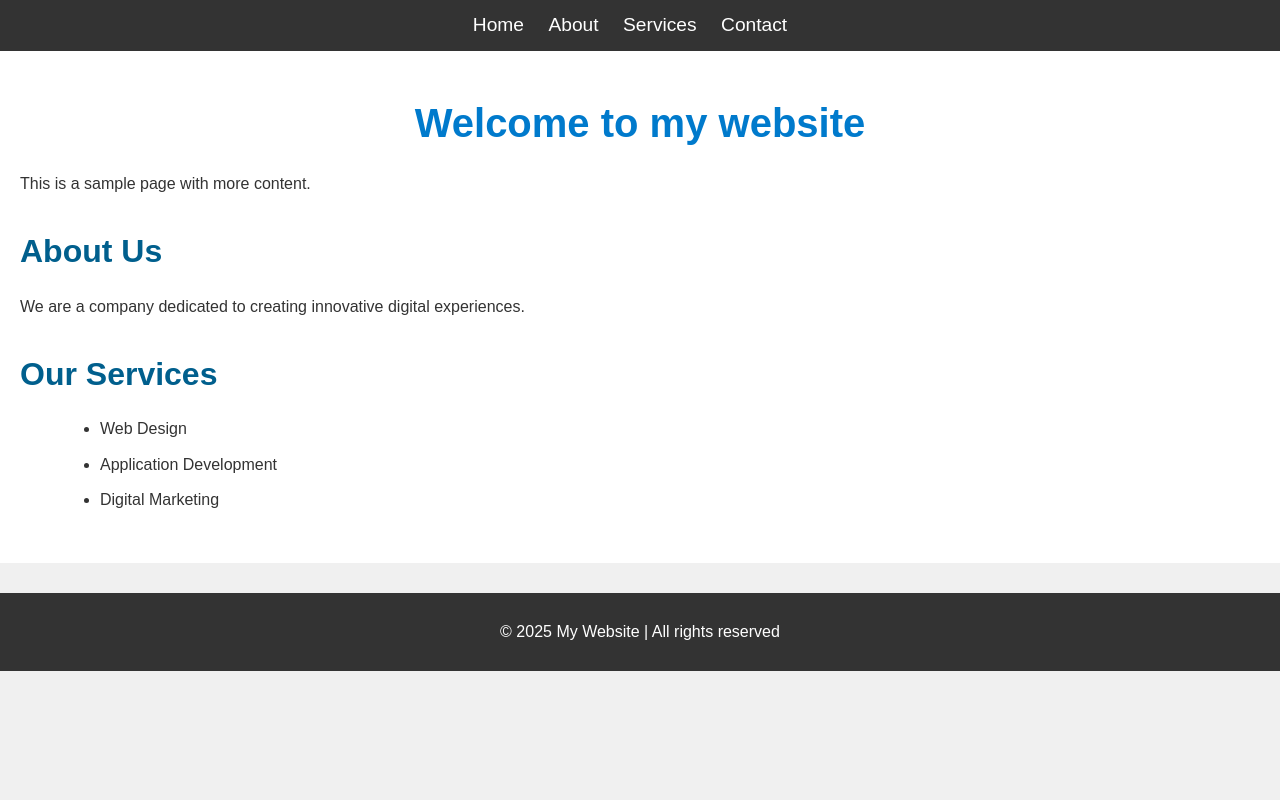
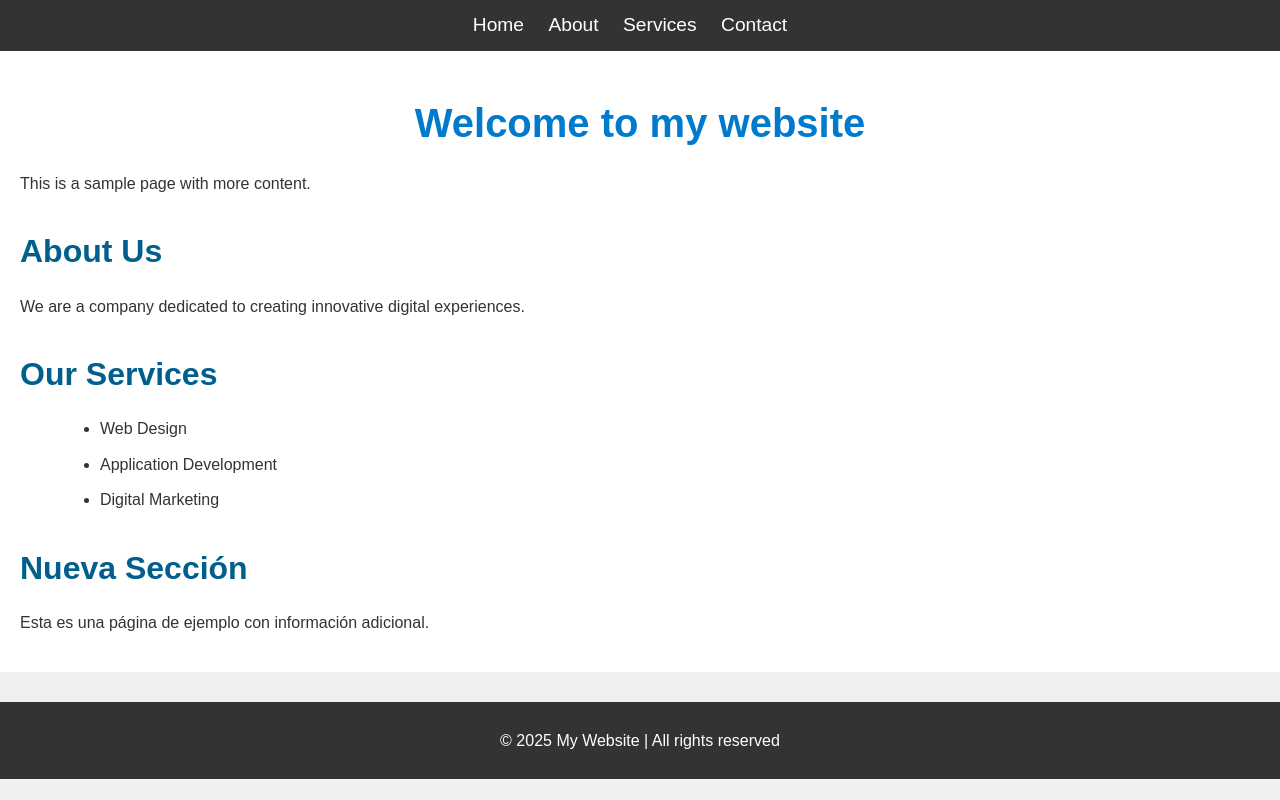
Before and after one commit to jdomdev/ai-git-commit-branch, a plain HTML site: page index.html in a window 1280 px wide. Drawn offline with Linux system fonts and the light colour scheme.

```diff
--- a/index.html
+++ b/index.html
@@ -39,6 +39,10 @@
                 <li>Digital Marketing</li>
             </ul>
         </section>
+        <div>
+          <h2>Nueva Sección</h2>
+          <p>Esta es una página de ejemplo con información adicional.</p>
+        </div>
     </main>
 
     <!-- Footer -->
```
